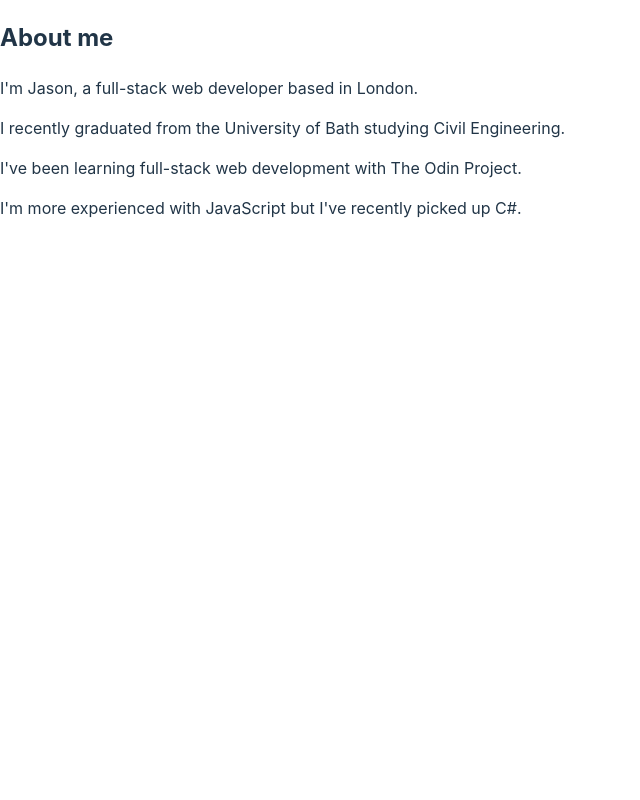
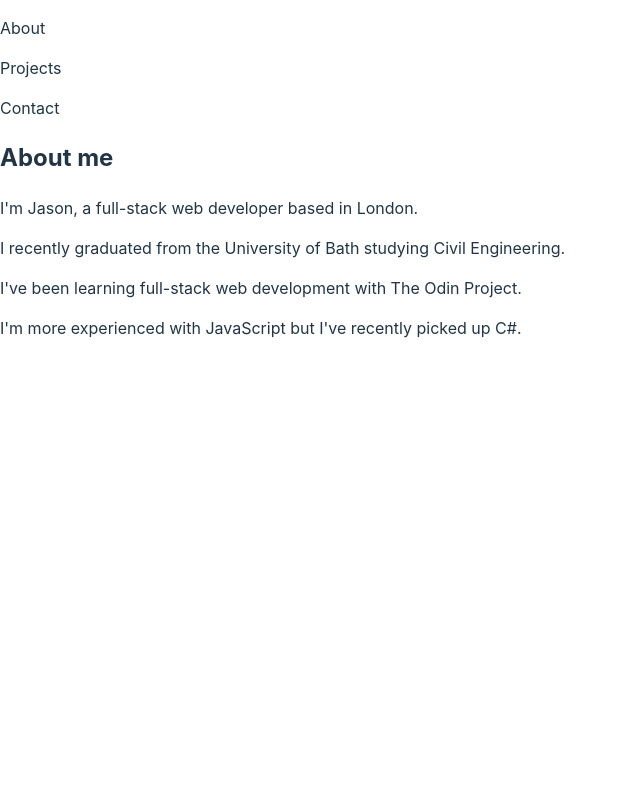
Before and after one commit to jasonHYLam/personal-portfolio-v2, a React (Vite) app: page / in a window 1280 px wide. Shown: the top 800 px of the page, without its empty margins (0-640 px from the left). Built offline with nearby package versions, Linux system fonts and the light colour scheme.

Commit message:
Import Navbar into App

```diff
--- a/src/App.jsx
+++ b/src/App.jsx
@@ -3,11 +3,12 @@ import { Contact } from "./components/Contact";
 import { Introduction } from "./components/introduction/Introduction";
 import { TechStack } from "./components/techStack/TechStack";
 import { ProjectsList } from "./components/projects/ProjectsList";
+import { Navbar } from "./components/navbar/Navbar";
 
 function App() {
   return (
     <>
-      <header></header>
+      <Navbar />
       <Introduction />
       <TechStack />
       <ProjectsList />
```
